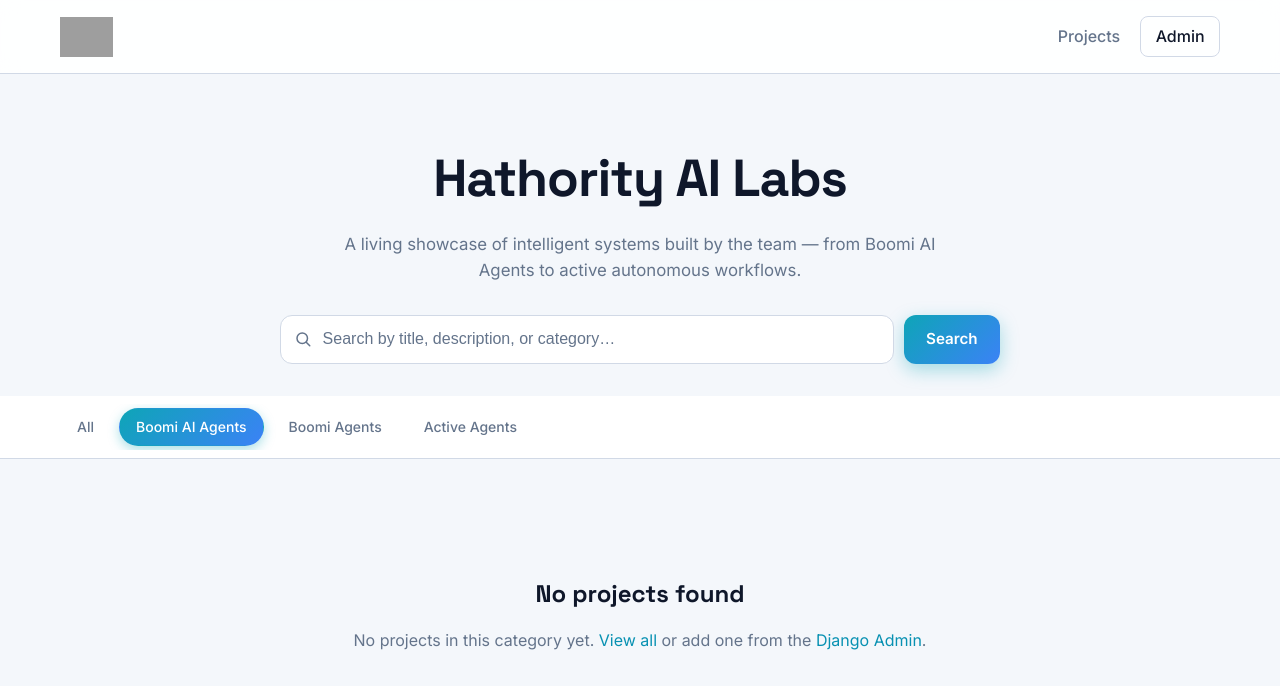
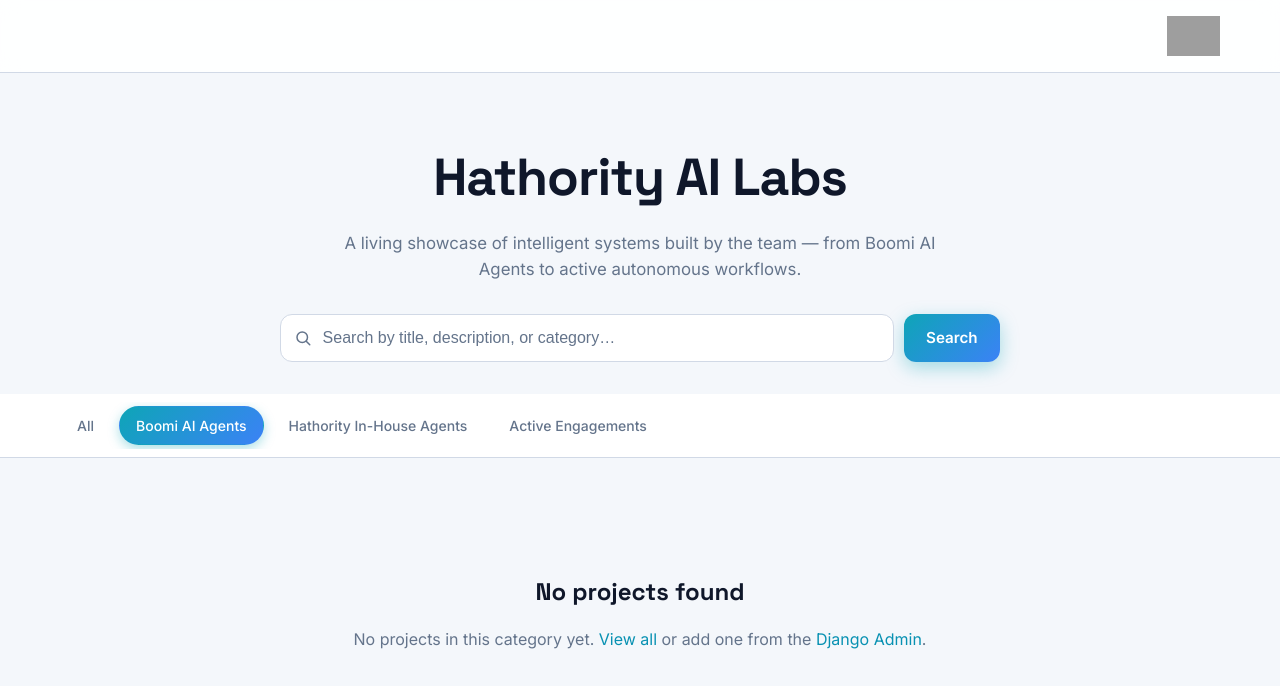
Before and after one commit to MSaitejaGoud/hathority-ai-labs, a Django app: page / in a window 1280 px wide. Shown: the top 686 px of the page. Run offline with Django 5.2, Linux system fonts and the light colour scheme; data that the repository does not hold is empty; grey boxes are pictures that could not be loaded.

Commit message:
Improve: Updated the button names in the back and front end also removed the header buttons

```diff
--- a/projects/templates/projects/base.html
+++ b/projects/templates/projects/base.html
@@ -15,11 +15,7 @@
 <body>
   <header class="site-header">
     <div class="container header-inner">
-      <a href="https://hathority.com/"><img src="https://hathority.com/wp-content/themes/hath/assets/images/hathority-logo2024.svg" alt="hathority" style="height: 40px;"></a>
-      <nav class="site-nav">
-        <a href="{% url 'projects:home' %}">Projects</a>
-        <a href="/admin/" class="nav-admin">Admin</a>
-      </nav>
+      <a href="https://hathority.com/" style="margin-left: auto;"><img src="https://hathority.com/wp-content/themes/hath/assets/images/hathority-logo2024.svg" alt="hathority" style="height: 40px;"></a>
     </div>
   </header>
 
--- a/projects/templates/projects/home.html
+++ b/projects/templates/projects/home.html
@@ -60,12 +60,12 @@
            class="category-btn{% if active_category == 'Boomi AI Agents' %} active{% endif %}">Boomi AI Agents</a>
       </li>
       <li>
-        <a href="?category=Boomi+Agents{% if query %}&amp;q={{ query }}{% endif %}"
-           class="category-btn{% if active_category == 'Boomi Agents' %} active{% endif %}">Boomi Agents</a>
+        <a href="?category=Hathority+In-House+Agents{% if query %}&amp;q={{ query }}{% endif %}"
+           class="category-btn{% if active_category == 'Hathority In-House Agents' %} active{% endif %}">Hathority In-House Agents</a>
       </li>
       <li>
-        <a href="?category=Active+Agent{% if query %}&amp;q={{ query }}{% endif %}"
-           class="category-btn{% if active_category == 'Active Agent' %} active{% endif %}">Active Agents</a>
+        <a href="?category=Active+Engagements{% if query %}&amp;q={{ query }}{% endif %}"
+           class="category-btn{% if active_category == 'Active Engagements' %} active{% endif %}">Active Engagements</a>
       </li>
       <!-- <li>
         <a href="?category=Other{% if query %}&amp;q={{ query }}{% endif %}"
```
Also changed, not shown: projects/models.py (+4 -3 lines), projects/migrations/0004_rename_category_values.py (added), projects/migrations/0005_alter_project_category.py (added).
